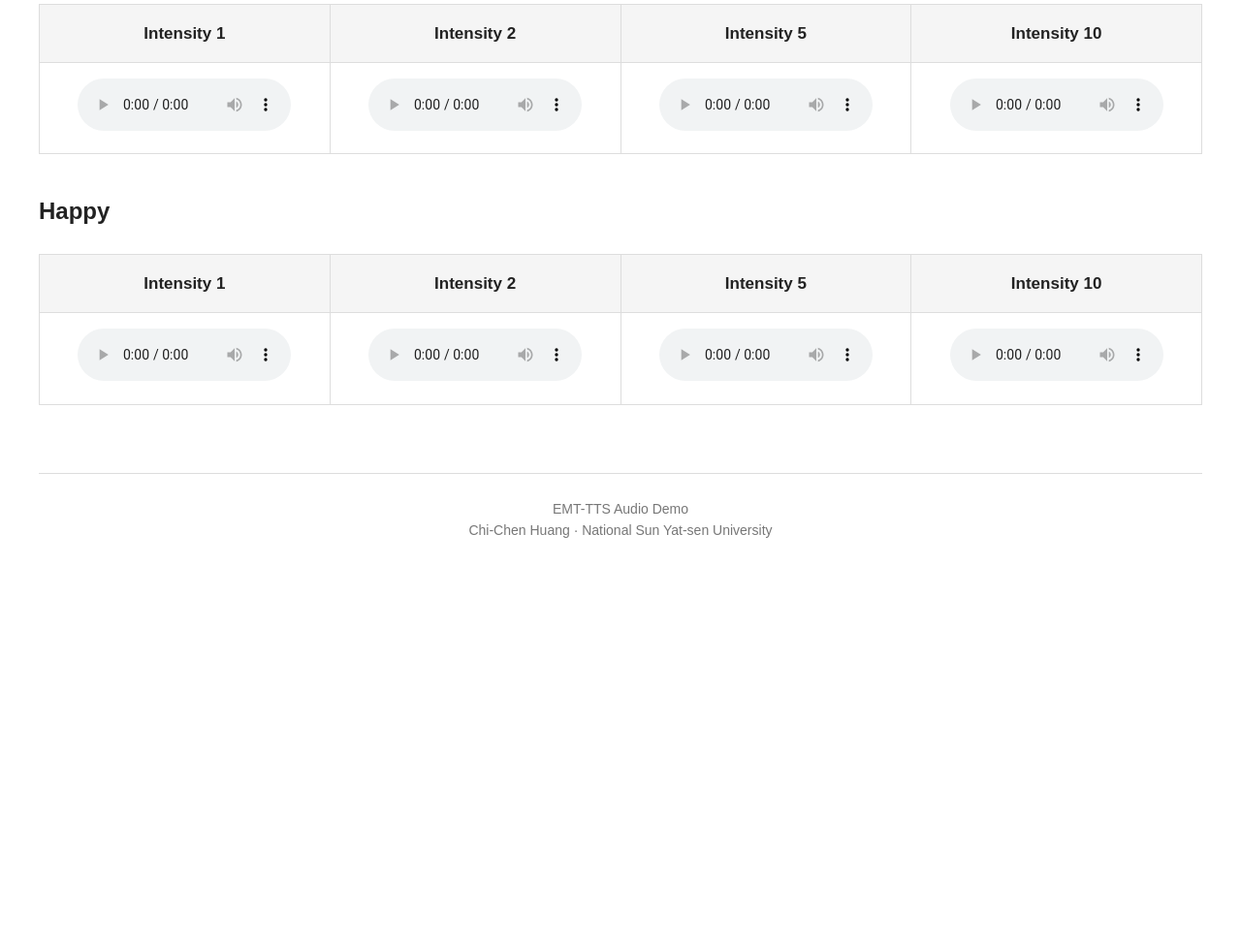
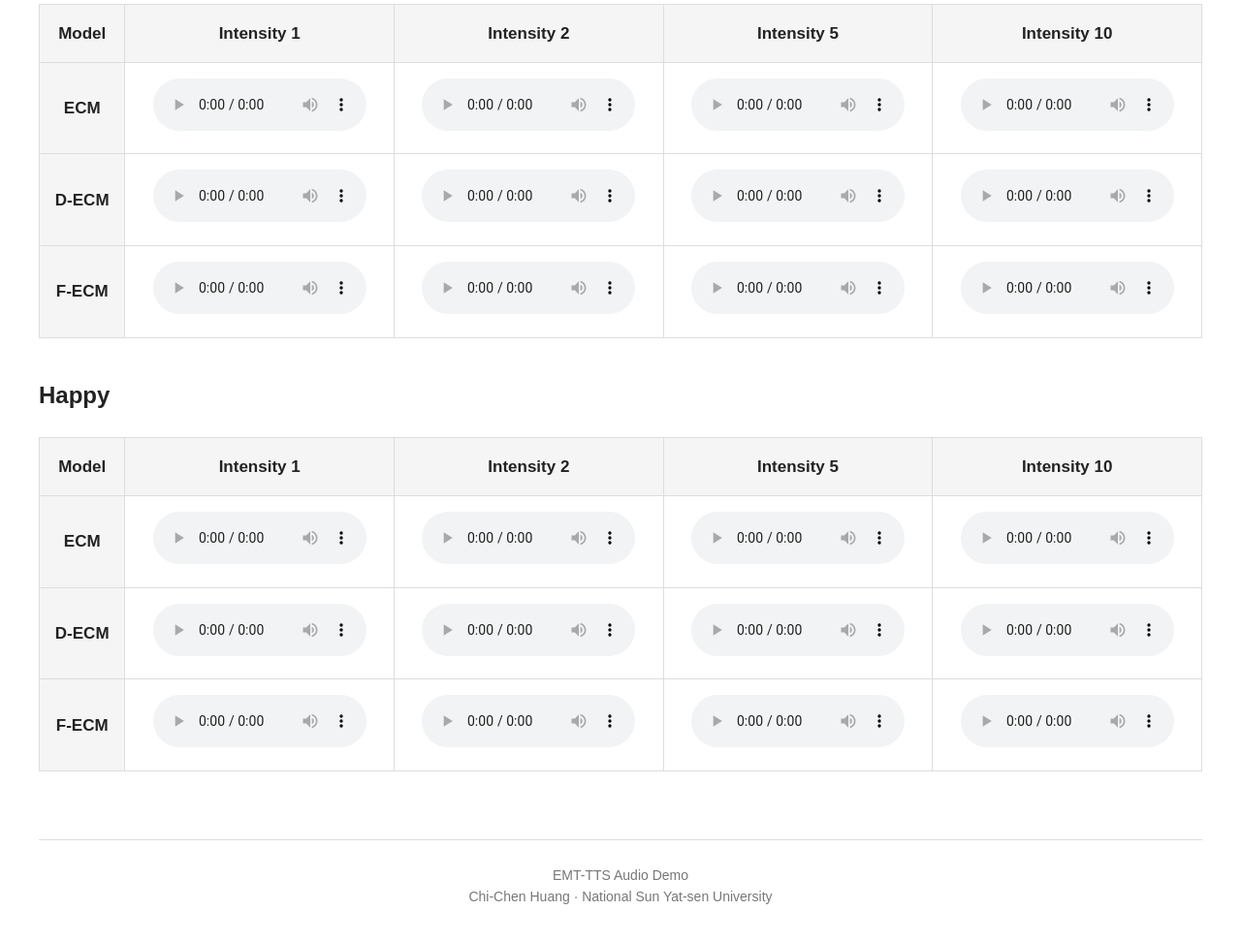
Before and after one commit to ChiZengHuang900629/EMT-TTS-demo, a plain HTML site: page index.html in a window 1280 px wide. Shown: the part 1078-2050 px from the top of the page at 97% size. Before the commit the page ends 1676 px from the top, so only its background shows below. Drawn offline with Linux system fonts and the light colour scheme.

Commit message:
Add ECM D-ECM and F-ECM audio comparisons

```diff
--- a/index.html
+++ b/index.html
@@ -208,42 +208,104 @@
 
     <table>
         <tr>
+            <th>Model</th>
             <th>Intensity 1</th>
             <th>Intensity 2</th>
             <th>Intensity 5</th>
             <th>Intensity 10</th>
         </tr>
 
+        <!-- ECM -->
         <tr>
+            <th>ECM</th>
+
             <td>
                 <audio controls preload="metadata">
                     <source src="git_demo/ecm/angry1.wav" type="audio/wav">
-                    Your browser does not support the audio element.
                 </audio>
             </td>
 
             <td>
                 <audio controls preload="metadata">
                     <source src="git_demo/ecm/angry2.wav" type="audio/wav">
-                    Your browser does not support the audio element.
                 </audio>
             </td>
 
             <td>
                 <audio controls preload="metadata">
                     <source src="git_demo/ecm/angry5.wav" type="audio/wav">
-                    Your browser does not support the audio element.
                 </audio>
             </td>
 
             <td>
                 <audio controls preload="metadata">
                     <source src="git_demo/ecm/angry10.wav" type="audio/wav">
-                    Your browser does not support the audio element.
                 </audio>
             </td>
         </tr>
+
+
+        <!-- D-ECM -->
+        <tr>
+            <th>D-ECM</th>
+
+            <td>
+                <audio controls preload="metadata">
+                    <source src="git_demo/decm/angry1.wav" type="audio/wav">
+                </audio>
+            </td>
+
+            <td>
+                <audio controls preload="metadata">
+                    <source src="git_demo/decm/angry2.wav" type="audio/wav">
+                </audio>
+            </td>
+
+            <td>
+                <audio controls preload="metadata">
+                    <source src="git_demo/decm/angry5.wav" type="audio/wav">
+                </audio>
+            </td>
+
+            <td>
+                <audio controls preload="metadata">
+                    <source src="git_demo/decm/angry10.wav" type="audio/wav">
+                </audio>
+            </td>
+        </tr>
+
+
+        <!-- F-ECM -->
+        <tr>
+            <th>F-ECM</th>
+
+            <td>
+                <audio controls preload="metadata">
+                    <source src="git_demo/fecm/angry1.wav" type="audio/wav">
+                </audio>
+            </td>
+
+            <td>
+                <audio controls preload="metadata">
+                    <source src="git_demo/fecm/angry2.wav" type="audio/wav">
+                </audio>
+            </td>
+
+            <td>
+                <audio controls preload="metadata">
+                    <source src="git_demo/fecm/angry5.wav" type="audio/wav">
+                </audio>
+            </td>
+
+            <td>
+                <audio controls preload="metadata">
+                    <source src="git_demo/fecm/angry10.wav" type="audio/wav">
+                </audio>
+            </td>
+        </tr>
+
     </table>
+
 
 
     <!-- ================================================== -->
@@ -254,41 +316,103 @@
 
     <table>
         <tr>
+            <th>Model</th>
             <th>Intensity 1</th>
             <th>Intensity 2</th>
             <th>Intensity 5</th>
             <th>Intensity 10</th>
         </tr>
 
+
+        <!-- ECM -->
         <tr>
+            <th>ECM</th>
+
             <td>
                 <audio controls preload="metadata">
                     <source src="git_demo/ecm/happy1.wav" type="audio/wav">
-                    Your browser does not support the audio element.
                 </audio>
             </td>
 
             <td>
                 <audio controls preload="metadata">
                     <source src="git_demo/ecm/happy2.wav" type="audio/wav">
-                    Your browser does not support the audio element.
                 </audio>
             </td>
 
             <td>
                 <audio controls preload="metadata">
                     <source src="git_demo/ecm/happy5.wav" type="audio/wav">
-                    Your browser does not support the audio element.
                 </audio>
             </td>
 
             <td>
                 <audio controls preload="metadata">
                     <source src="git_demo/ecm/happy10.wav" type="audio/wav">
-                    Your browser does not support the audio element.
                 </audio>
             </td>
         </tr>
+
+
+        <!-- D-ECM -->
+        <tr>
+            <th>D-ECM</th>
+
+            <td>
+                <audio controls preload="metadata">
+                    <source src="git_demo/decm/happy1.wav" type="audio/wav">
+                </audio>
+            </td>
+
+            <td>
+                <audio controls preload="metadata">
+                    <source src="git_demo/decm/happy2.wav" type="audio/wav">
+                </audio>
+            </td>
+
+            <td>
+                <audio controls preload="metadata">
+                    <source src="git_demo/decm/happy5.wav" type="audio/wav">
+                </audio>
+            </td>
+
+            <td>
+                <audio controls preload="metadata">
+                    <source src="git_demo/decm/happy10.wav" type="audio/wav">
+                </audio>
+            </td>
+        </tr>
+
+
+        <!-- F-ECM -->
+        <tr>
+            <th>F-ECM</th>
+
+            <td>
+                <audio controls preload="metadata">
+                    <source src="git_demo/fecm/happy1.wav" type="audio/wav">
+                </audio>
+            </td>
+
+            <td>
+                <audio controls preload="metadata">
+                    <source src="git_demo/fecm/happy2.wav" type="audio/wav">
+                </audio>
+            </td>
+
+            <td>
+                <audio controls preload="metadata">
+                    <source src="git_demo/fecm/happy5.wav" type="audio/wav">
+                </audio>
+            </td>
+
+            <td>
+                <audio controls preload="metadata">
+                    <source src="git_demo/fecm/happy10.wav" type="audio/wav">
+                </audio>
+            </td>
+        </tr>
+
     </table>
 
 
```
